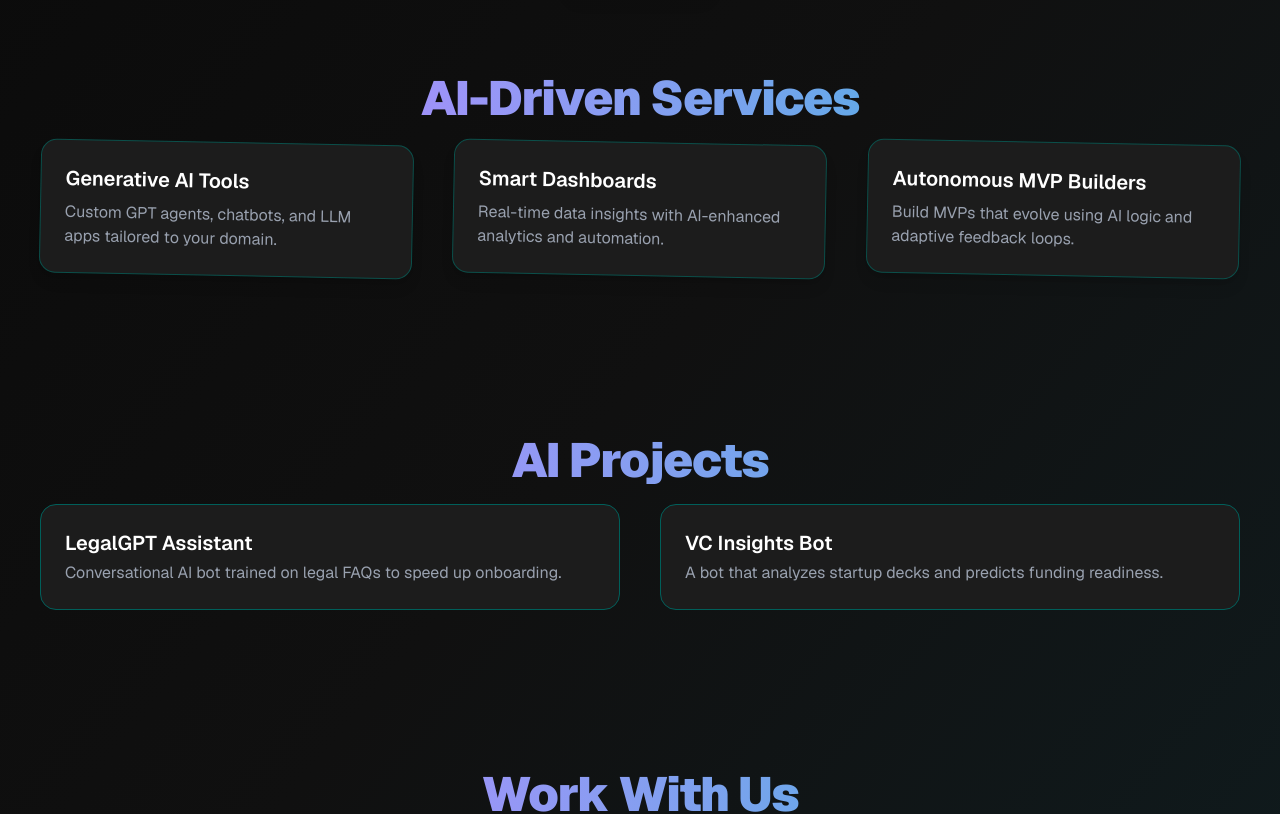
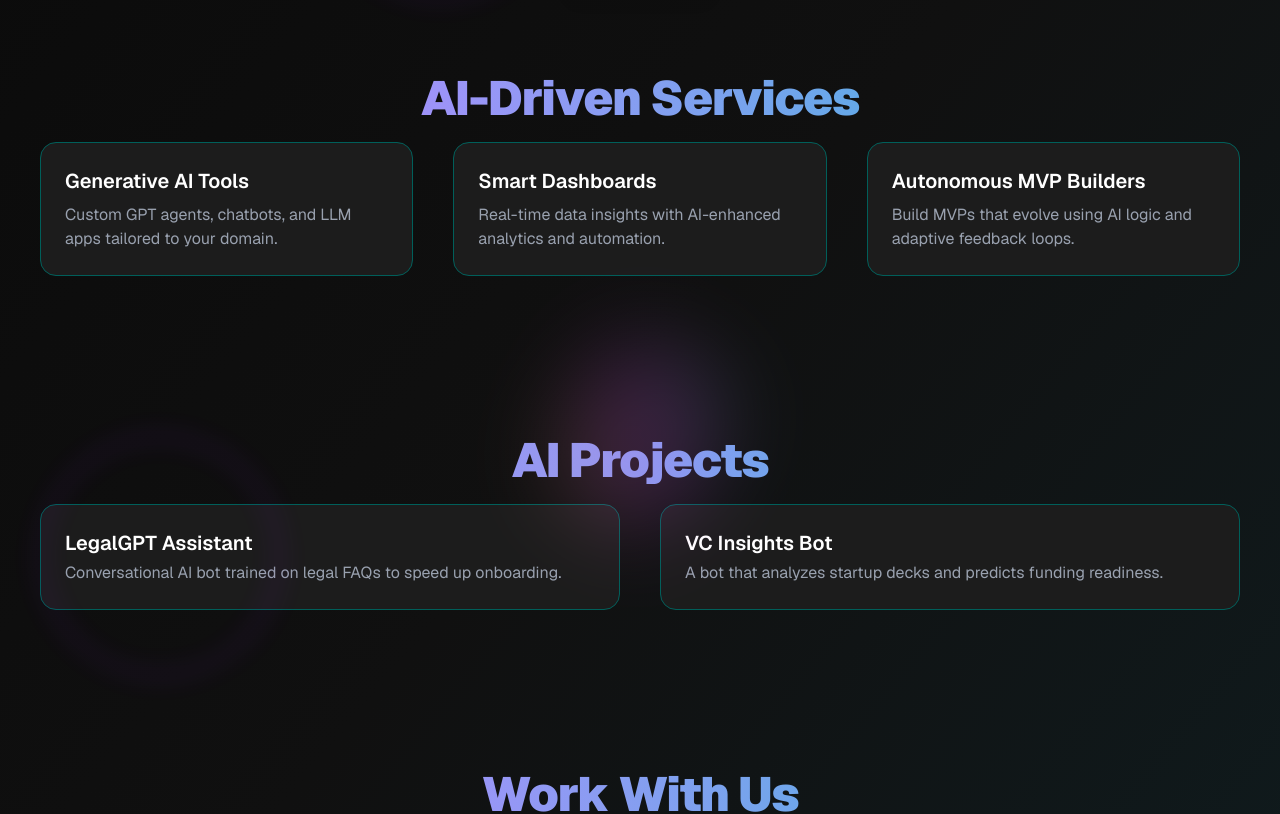
Before and after one commit to Beast2502/seedstark, a Next.js app: page / in a window 1280 px wide. Shown: the part 380-1194 px from the top of the page. Built offline with nearby package versions, Linux system fonts and the light colour scheme.

Commit message:
Updating

```diff
--- a/src/app/page.js
+++ b/src/app/page.js
@@ -113,19 +113,14 @@ export default function Page() {
                 animate={{ scale: [1, 1.05, 1], opacity: [0.2, 0.4, 0.2] }}
                 transition={{ duration: 3, repeat: Infinity }}
               />
-              {/* <motion.div className="absolute w-36 h-36 rounded-full border border-cyan-500 opacity-60 animate-ping" /> */}
-              <motion.div
+              {/* <motion.div
                 animate={{ x, y }}
                 transition={{ duration: 0.01, ease: 'linear' }}
                 className="fixed top-0 left-0 z-50 w-20 h-20"
               >
-                <Image
-                  src="/logo.png"
-                  alt="SeedStark Logo"
-                  fill
-                  className="object-contain rounded-xl shadow-2xl"
-                />
-              </motion.div>
+                <motion.div className="absolute w-36 h-36 rounded-full border border-cyan-500 opacity-60 animate-ping" />
+
+              </motion.div> */}
             </motion.div>
 
             <motion.h2
@@ -134,6 +129,11 @@ export default function Page() {
               animate={{ scale: 1 }}
               transition={{ duration: 0.8 }}
             >
+               <motion.div
+              className="absolute w-60 h-60 rounded-full border-2 border-purple-600 blur-md opacity-50 animate-spin-slow"
+              style={{ zIndex: 0 }}
+            />
+
               AI-Driven MVPs for Startups
             </motion.h2>
           </div>
@@ -155,6 +155,7 @@ export default function Page() {
         </motion.section>
 
         <motion.section id="services" className="py-20" variants={pageVariants}>
+
           <h3
             className="text-center mb-5 text-2xl md:text-5xl font-black tracking-tight z-10 text-transparent bg-clip-text bg-gradient-to-r from-purple-400 to-cyan-500"
           >
@@ -164,9 +165,8 @@ export default function Page() {
             {["Generative AI Tools", "Smart Dashboards", "Autonomous MVP Builders"].map((title, i) => (
               <motion.div
                 key={title}
-                className="bg-[#1c1c1c] p-6 rounded-2xl shadow-lg border border-teal-900"
-                whileHover={{ scale: 1.05 }}
-                variants={wiggleAnimation}
+                className="bg-[#1c1c1c] p-6 rounded-2xl border border-teal-800"
+                whileHover={{ scale: 1.03 }}
               >
                 <h4 className="text-xl font-semibold text-white mb-2">{title}</h4>
                 <p className="text-gray-400">
@@ -183,7 +183,34 @@ export default function Page() {
           <h3
             className="mb-5 text-center text-2xl md:text-5xl font-black tracking-tight z-10 text-transparent bg-clip-text bg-gradient-to-r from-purple-400 to-cyan-500"
 
-          >AI Projects</h3>
+          >
+               <motion.div
+              className="absolute w-60 h-60 rounded-full border-2 border-purple-600 blur-md opacity-50 animate-spin-slow"
+              style={{ zIndex: 0 }}
+            />
+
+            <motion.div
+              initial={{ scale: 0.9, rotate: 0 }}
+              animate={{ rotate: [0, 360], scale: [1, 1.1, 1] }}
+              transition={{ duration: 10, repeat: Infinity, ease: "linear" }}
+              className="relative flex justify-center items-center z-10"
+            >
+              <motion.div
+                className="absolute w-35 h-44 bg-gradient-to-tr from-cyan-400 via-fuchsia-500 to-yellow-400 blur-2xl opacity-30 rounded-full"
+                animate={{ scale: [1, 1.05, 1], opacity: [0.2, 0.4, 0.2] }}
+                transition={{ duration: 3, repeat: Infinity }}
+              />
+              {/* <motion.div
+                animate={{ x, y }}
+                transition={{ duration: 0.01, ease: 'linear' }}
+                className="fixed top-0 left-0 z-50 w-20 h-20"
+              >
+                <motion.div className="absolute w-36 h-36 rounded-full border border-cyan-500 opacity-60 animate-ping" />
+
+              </motion.div> */}
+            </motion.div>
+
+            AI Projects</h3>
           <div className="grid md:grid-cols-2 gap-10">
             {[
               {
@@ -205,6 +232,7 @@ export default function Page() {
               </motion.div>
             ))}
           </div>
+
         </motion.section>
 
         <motion.section id="contact" className="py-20 text-center" variants={pageVariants}>
@@ -223,6 +251,7 @@ export default function Page() {
           >
             mehulsaxena45@gmail.com
           </motion.a>
+
         </motion.section>
       </main>
 
```
